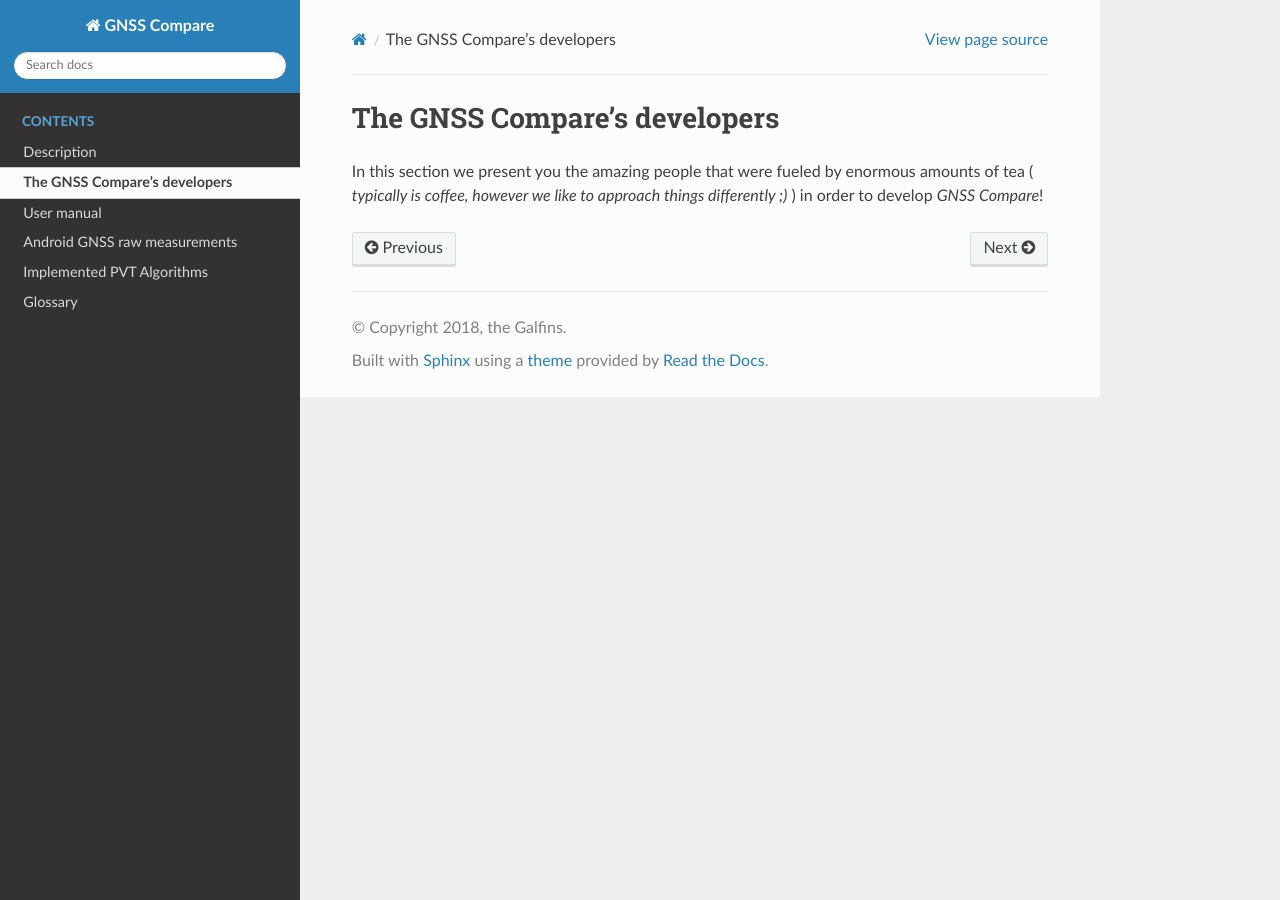
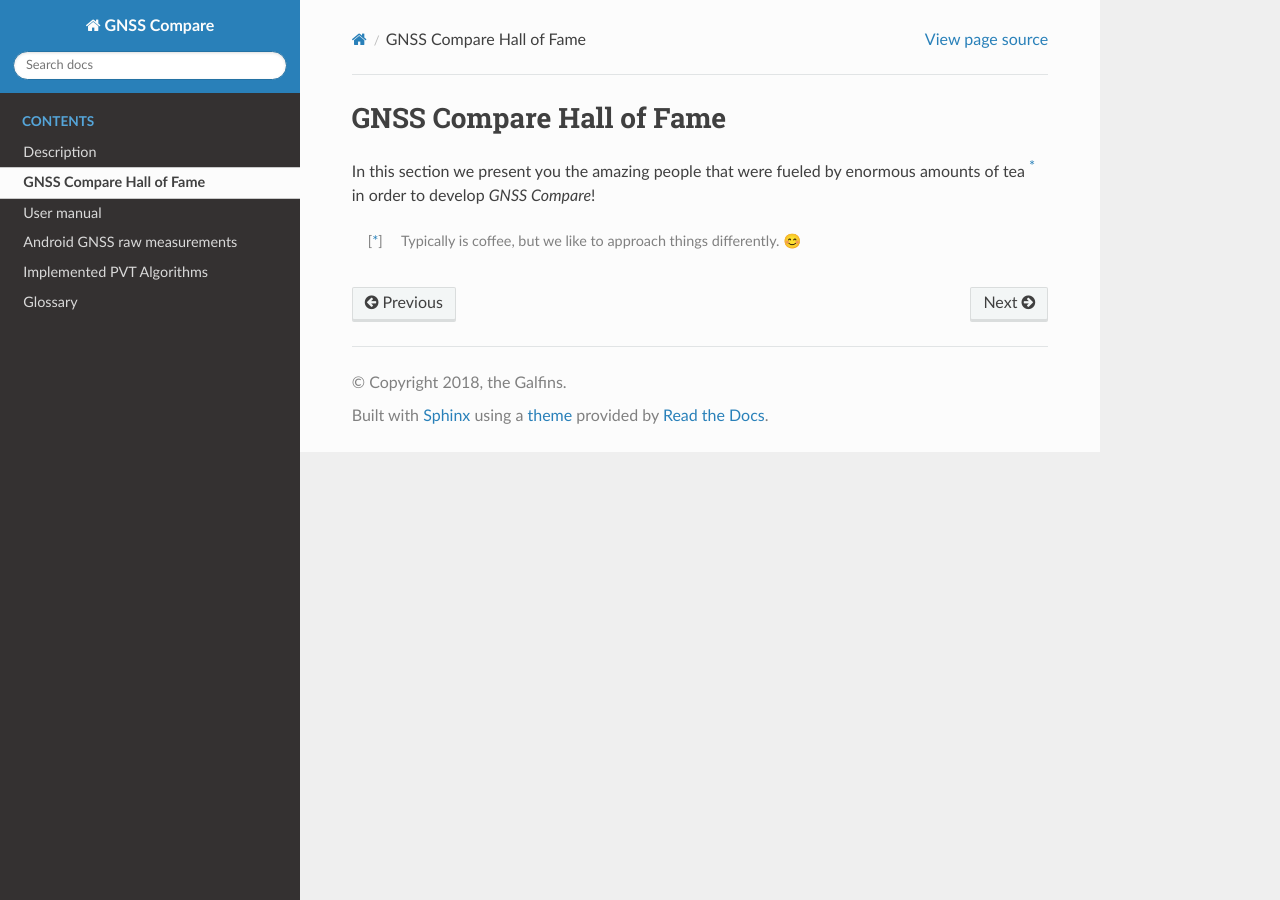
Before and after one commit to TheGalfins/GNSS_Compare, a Sphinx documentation site: the page built from docs/amazing_team.rst, in a window 1280 px wide. Built offline with Sphinx 7.4.7 and the Read the Docs theme 2.0.0, drawn with Linux system fonts in a browser that asks for light colours.

Commit message:
Modified slightly contributors

```diff
--- a/docs/amazing_team.rst
+++ b/docs/amazing_team.rst
@@ -1,8 +1,11 @@
 
-******************************
-The GNSS Compare's developers
-******************************
+*************************
+GNSS Compare Hall of Fame
+*************************
 
 In this section we present you the amazing people that were fueled by
-enormous amounts of tea ( *typically is coffee, however we like to approach things differently ;)* )
-in order to develop *GNSS Compare*!
+enormous amounts of tea [*]_ in order to develop *GNSS Compare*!
+
+
+
+.. [*] Typically is coffee, but we like to approach things differently. 😊
```
